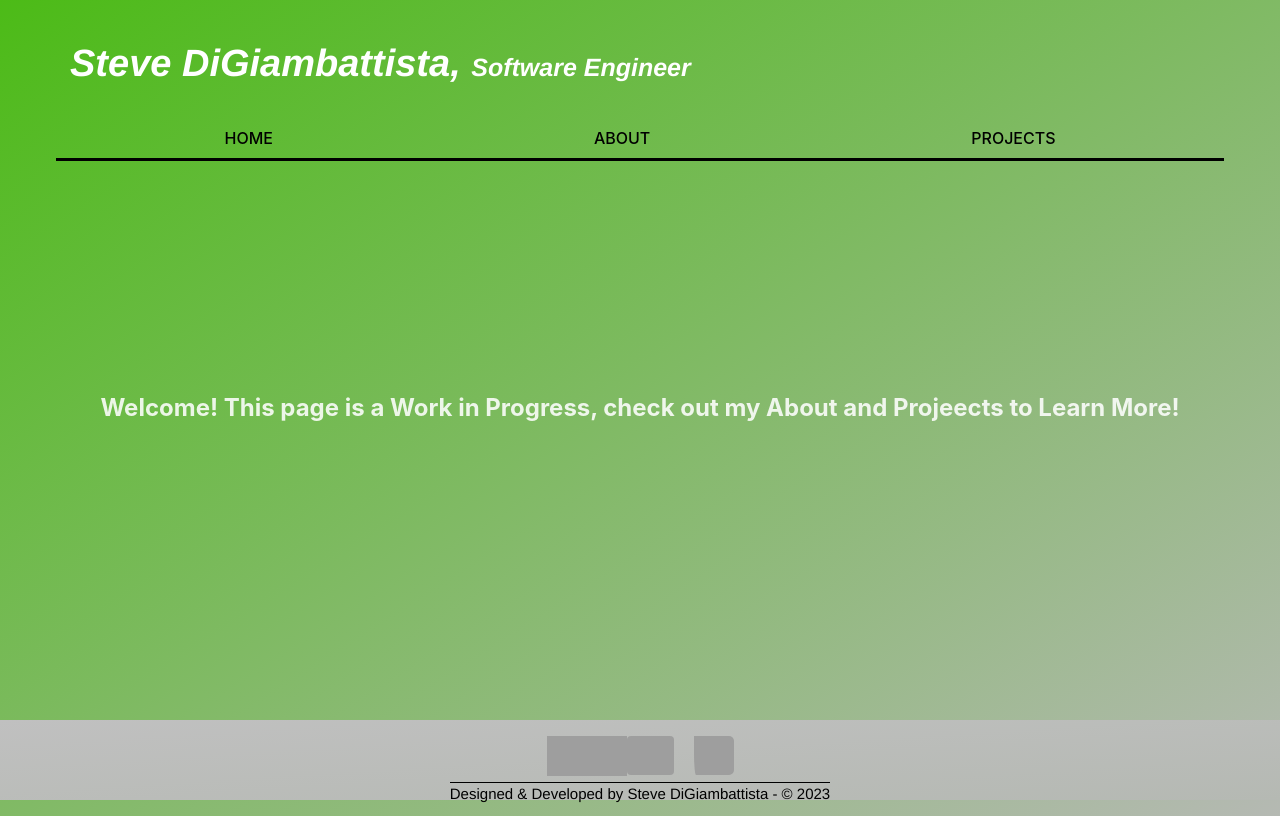
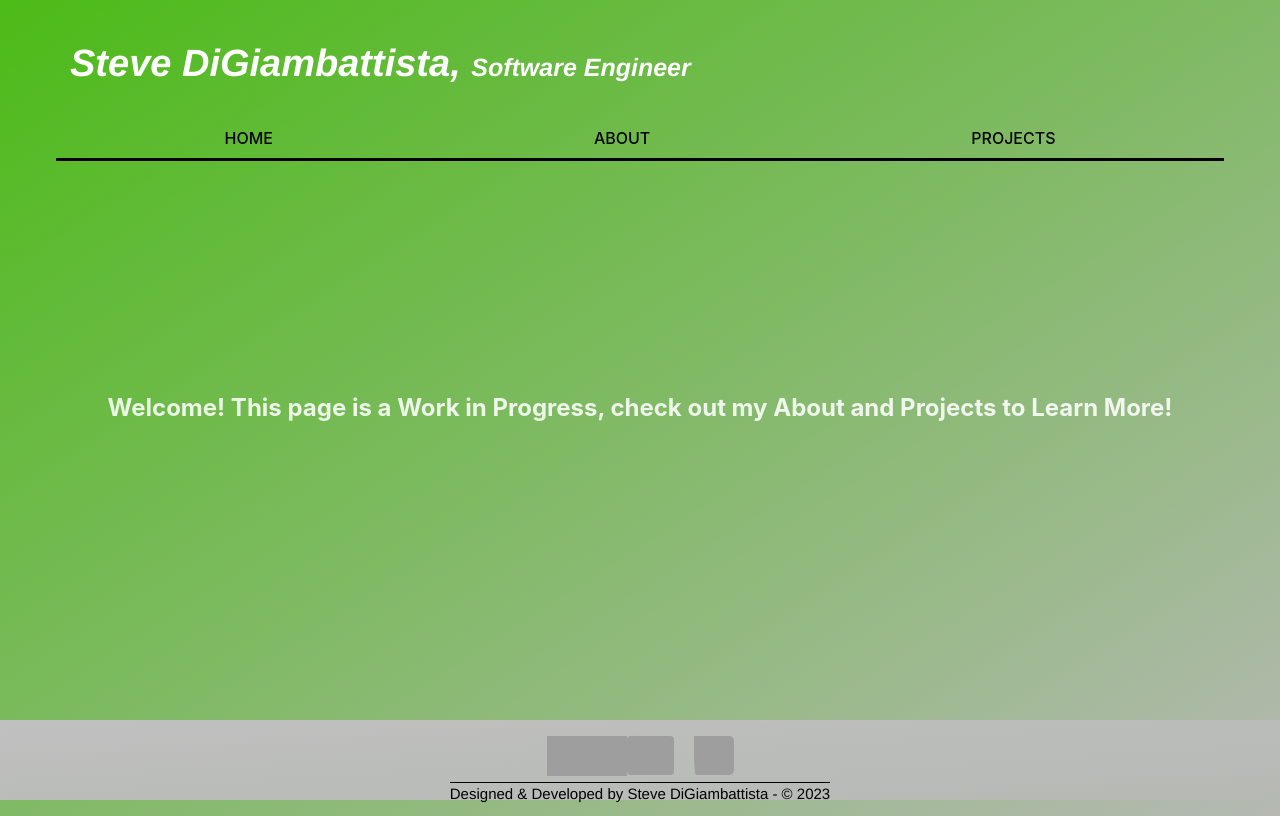
Before and after one commit to SJDiggs/react-portfolio, a React (Vite) app: page / in a window 1280 px wide. Built offline with nearby package versions, Linux system fonts and the light colour scheme; grey boxes are pictures that could not be loaded.

Commit message:
fixed homepage typo

```diff
--- a/src/pages/Home.jsx
+++ b/src/pages/Home.jsx
@@ -1,7 +1,7 @@
 function Home(props) {
     return (
     <h1>Skills Home</h1>,
-    <h2>Welcome!  This page is a Work in Progress, check out my About and Projeects to Learn More!</h2>
+    <h2>Welcome!  This page is a Work in Progress, check out my About and Projects to Learn More!</h2>
     )
   }
 
```
